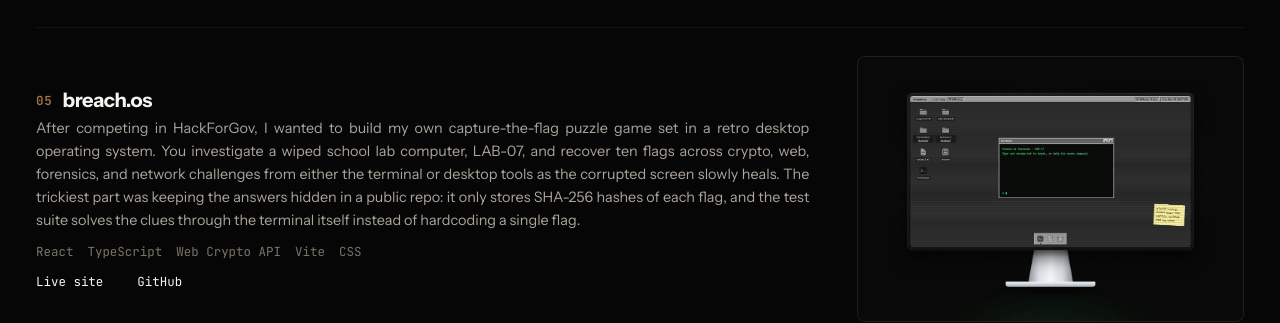
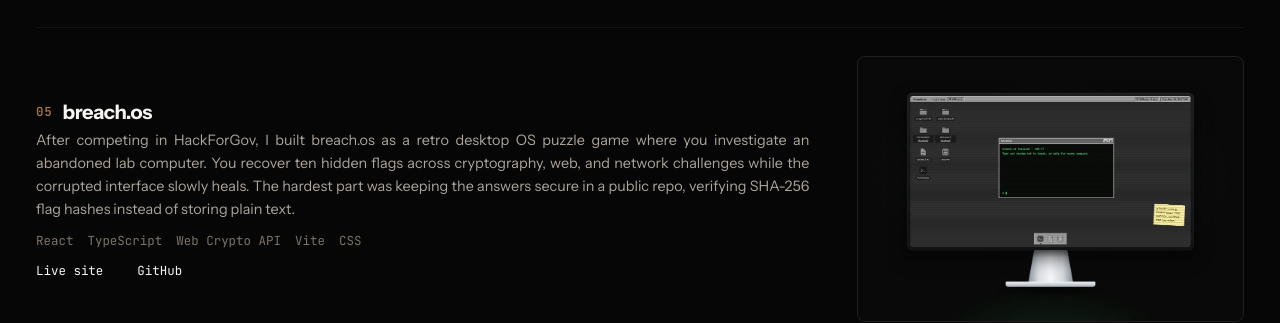
Before and after one commit to robertterquin/personal-portfolio, a React (Vite) app: page / in a window 1280 px wide. Shown: the part 2301-2624 px from the top of the page. Built offline with nearby package versions, Linux system fonts and the light colour scheme; no server answers; some icons are missing.

Commit message:
content: streamline breach.os description to match portfolio style and length

```diff
--- a/src/data/portfolioData.ts
+++ b/src/data/portfolioData.ts
@@ -66,7 +66,7 @@ export const projectsData: Project[] = [
     id: 'breach-os',
     number: '05',
     title: 'breach.os',
-    description: 'After competing in HackForGov, I wanted to build my own capture-the-flag puzzle game set in a retro desktop operating system. You investigate a wiped school lab computer, LAB-07, and recover ten flags across crypto, web, forensics, and network challenges from either the terminal or desktop tools as the corrupted screen slowly heals. The trickiest part was keeping the answers hidden in a public repo: it only stores SHA-256 hashes of each flag, and the test suite solves the clues through the terminal itself instead of hardcoding a single flag.',
+    description: 'After competing in HackForGov, I built breach.os as a retro desktop OS puzzle game where you investigate an abandoned lab computer. You recover ten hidden flags across cryptography, web, and network challenges while the corrupted interface slowly heals. The hardest part was keeping the answers secure in a public repo, verifying SHA-256 flag hashes instead of storing plain text.',
     stack: 'React · TypeScript · Web Crypto API · Vite · CSS',
     image: '/projects/breach-os-showcase.jpg',
     demoUrl: 'https://breach-os.vercel.app',
```
